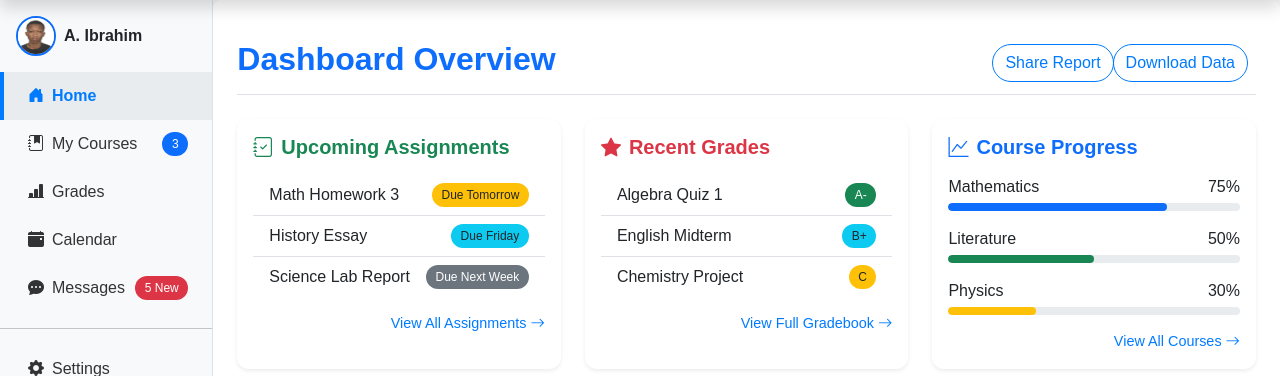
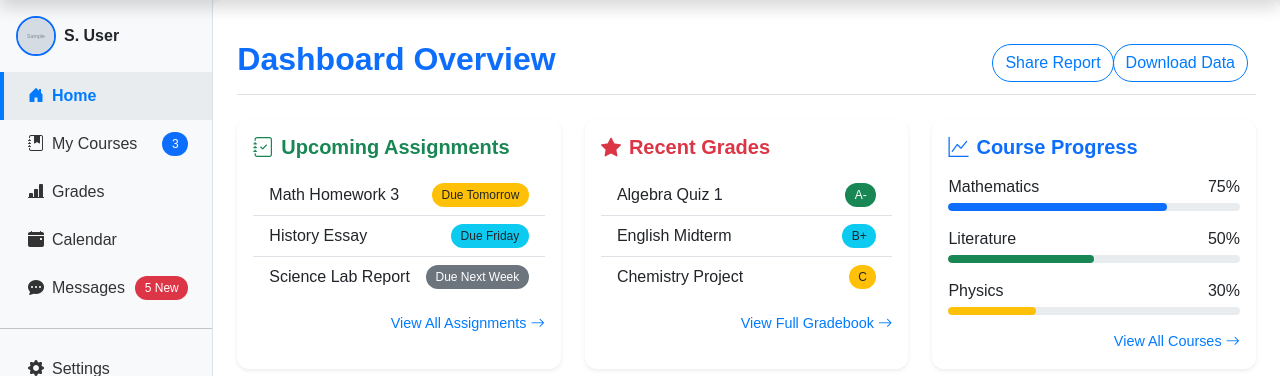
Before and after one commit to Abdul-Rahman-Ibrahim/Student-Dashboard, a Django app: page / in a window 1280 px wide. Shown: the part 40-416 px from the top of the page. Run offline with Django 5.2, Linux system fonts and the light colour scheme; a user stored in the database is signed in; tables that the repository leaves empty hold one stand-in row (values such as "Sample post"); grey boxes marked "Sample" are stand-in pictures; some libraries are stand-ins or nearby versions; some web fonts are replaced.

Commit message:
pfp and names

```diff
--- a/_project/urls.py
+++ b/_project/urls.py
@@ -16,9 +16,14 @@ Including another URLconf
 """
 from django.contrib import admin
 from django.urls import path, include
+from django.conf import settings
+from django.conf.urls.static import static
 
 urlpatterns = [
     path('admin/', admin.site.urls),
     path('', include('home.urls')),
     path('authentication/', include('accounts.urls')),
 ]
+
+if settings.DEBUG:
+    urlpatterns += static(settings.MEDIA_URL, document_root=settings.MEDIA_ROOT)
--- a/home/views.py
+++ b/home/views.py
@@ -6,8 +6,21 @@ from django.contrib.auth.decorators import login_required
 from django.views.decorators.cache import never_cache
 
 
+
 @method_decorator(login_required(login_url='/authentication/login/'), name='dispatch')
 @method_decorator(never_cache, name='dispatch')
 class HomeView(View):
     def get(self, request):
-        return render(request, 'home/index.html')
+        user = request.user
+        student = user.student_profile
+        first_name_initial = student.user.name[0]
+        lastname = student.user.lastname
+        pfp = student.profile_picture
+
+        context = {
+            'first_name_initial': first_name_initial,
+            'lastname': lastname,
+            'pfp': pfp
+        }
+
+        return render(request, 'home/index.html', context=context)
--- a/templates/_components/sidebar.html
+++ b/templates/_components/sidebar.html
@@ -10,9 +10,9 @@
         </div>
         <div class="offcanvas-body d-md-flex flex-column p-0 pt-lg-3 overflow-y-auto">
             <div class="d-flex align-items-center mb-3 px-3">
-                <img src="{% static 'imgs/pass.jpeg' %}" alt="User Avatar"
+                <img src="{{ pfp.url }}" alt="User Avatar"
                     class="rounded-circle me-2 border border-2 border-primary" width="40px" height="40px">
-                <span class="fw-bold">A. Ibrahim</span>
+                <span class="fw-bold">{{ first_name_initial }}.  {{ lastname }}</span>
             </div>
             <ul class="nav flex-column mb-auto">
                 <li class="nav-item">
```
Also changed, not shown: media/students/profile_pics/20240903_122256.jpg (added), media/students/profile_pics/pass_P3BgM5Y.jpeg (added).
